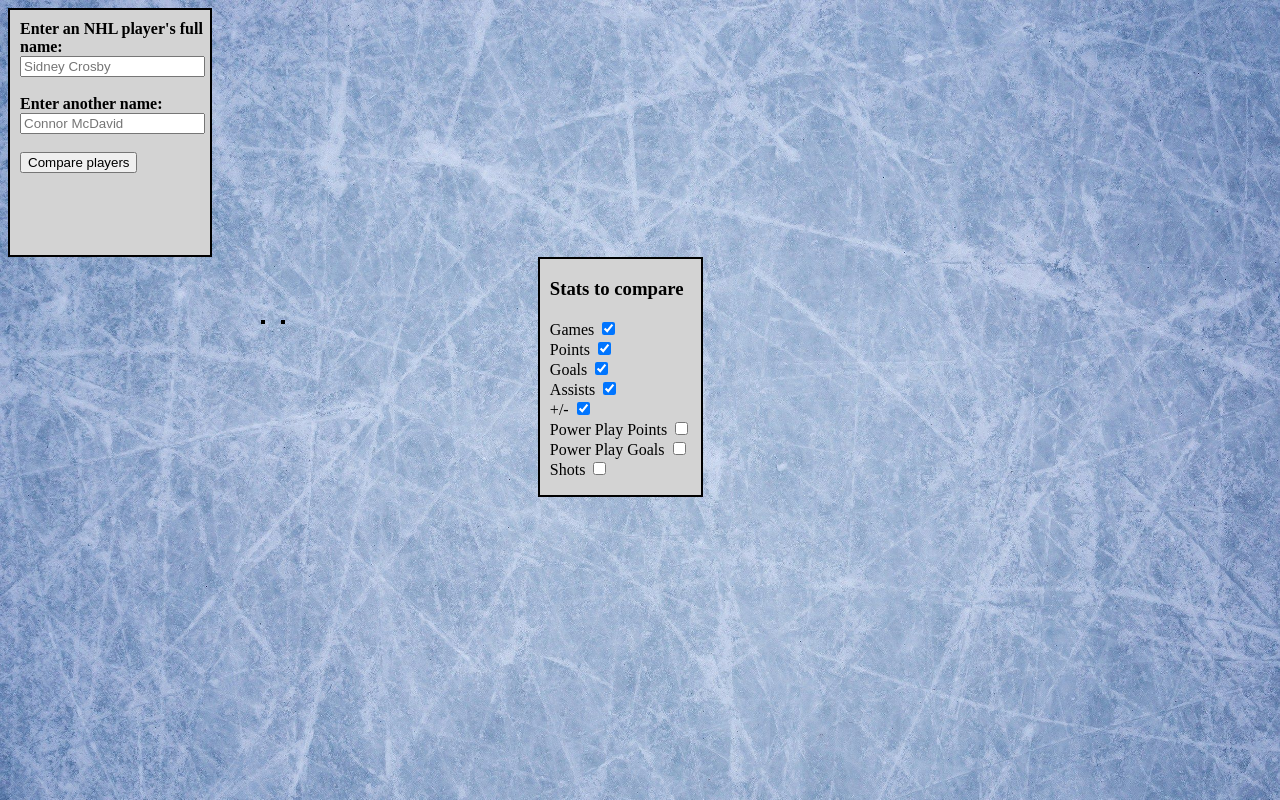
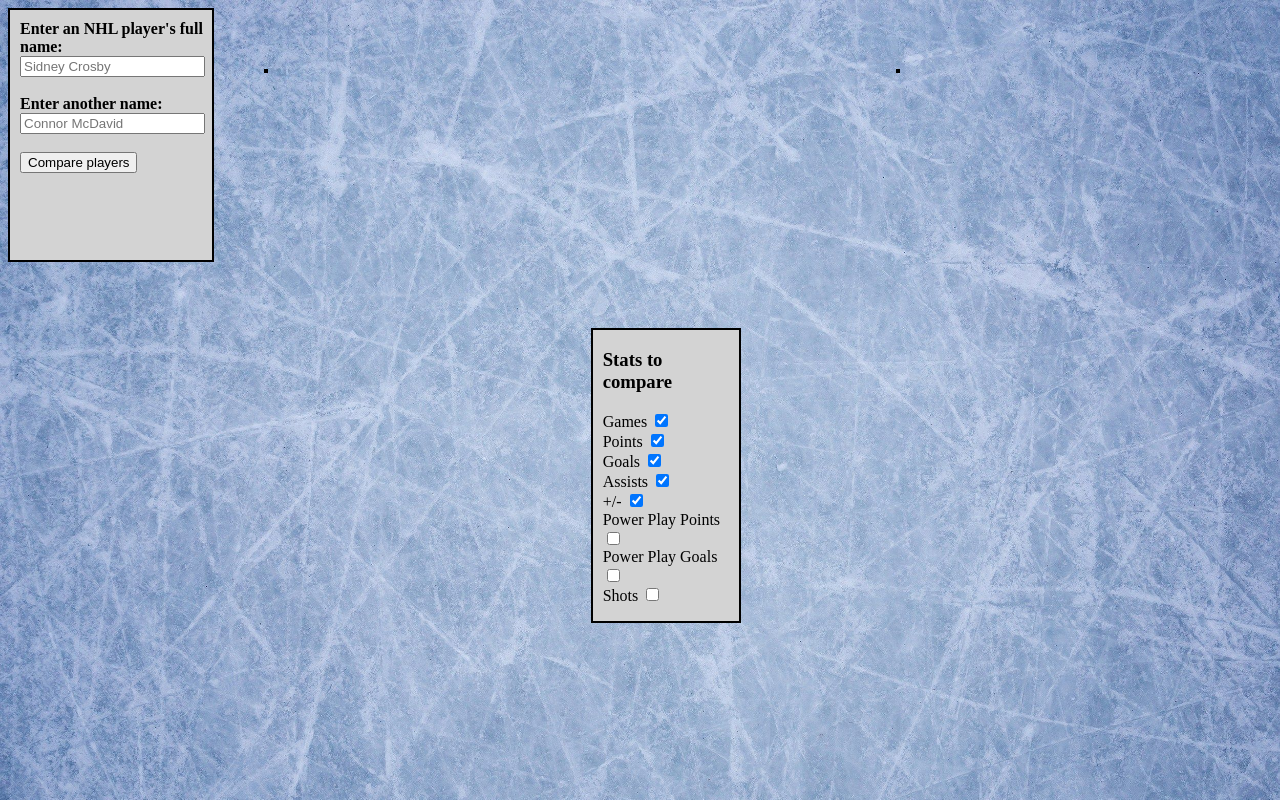
Before and after one commit to mylescpetersen/JS-NHL-Player-Compare-Tool, a plain HTML site: page Project2.html in a window 1280 px wide. Drawn offline with nearby package versions, Linux system fonts and the light colour scheme.

Commit message:
added weird 2nd css

```diff
--- a/Project2.html
+++ b/Project2.html
@@ -1,10 +1,11 @@
 <html lang="en">
 <head>
-    <link rel="stylesheet" href="home.css" type="text/css">
+    <link rel="stylesheet" href="home1.css" type="text/css">
     <link rel="shortcut icon" href="images/favicon.ico" />
     <script src="home.js"></script>
     <script src="https://ajax.googleapis.com/ajax/libs/jquery/3.4.1/jquery.min.js"></script>
     <title>NHL Player Comparison</title>
+    <link rel="stylesheet" href="home.css">
 
 </head>
 <body>
--- /dev/null
+++ b/home1.css
@@ -0,0 +1,96 @@
+body {
+    background-image: url("images/bg.jpg");
+    background-size: cover;
+}
+
+#names {
+    background-color: lightgray;
+    border: 2px solid black;
+    height: 30%;
+    width: 15%;
+    padding-left: 10px;
+    padding-top: 10px;
+    position: fixed;
+}
+
+/*#categories {*/
+/*    !*margin: auto;*!*/
+/*    margin: 0 10px 0 10px;*/
+/*    display: inline;*/
+/*    padding: 0 10% 0 10%;*/
+/*    !*background-color: lightgray;*!*/
+/*    !*border: 2px solid black;*!*/
+/*}*/
+
+#categories {
+    /*margin-right: 45%;*/
+    position: relative;
+    width: 10%;
+    top:40vh;
+    border: 2px solid black;
+    padding-left: 10px;
+    padding-right: 10px;
+    background-color: lightgray;
+    margin-left: 50%;
+    margin-right: 40%;
+    left: 3%;
+
+
+}
+
+.playerBox {
+
+    border: 2px solid black;
+    background-color: lightgray;
+    text-align: center;
+    /*margin-top: 5%;*/
+    /*top: 50px;*/
+    /*Change to:*/
+    /*display: inline;*/
+    margin-bottom: 5%;
+    margin-top: -5%;
+}
+
+#playerStats0 {
+    /*margin-left: 20%;*/
+    /*!*margin-top: 20%;*!*/
+    /*float: left;*/
+    /*!*display: inline;*!*/
+
+
+/*    test*/
+    top: 5px;
+    position: absolute;
+    /*margin-left: 20%;*/
+    float: left;
+    margin-top: 5%;
+    /*display: inline;*/
+    /*margin-right: 30%;*/
+
+
+
+}
+
+#playerStats1 {
+    position: absolute;
+    /*margin-right: 20%;*/
+    float: right;
+    margin-top: 5%;
+    /*display: inline;*/
+    /*margin-left: 30%;*/
+    top: 5px;
+    left: 70%;
+
+}
+
+h3 {
+    /*padding-left: 200px;*/
+}
+
+/*border*/
+img {
+    border-radius: 50%;
+    padding: 20px;
+    border-width: 2px;
+    border-color: black;
+}
```
